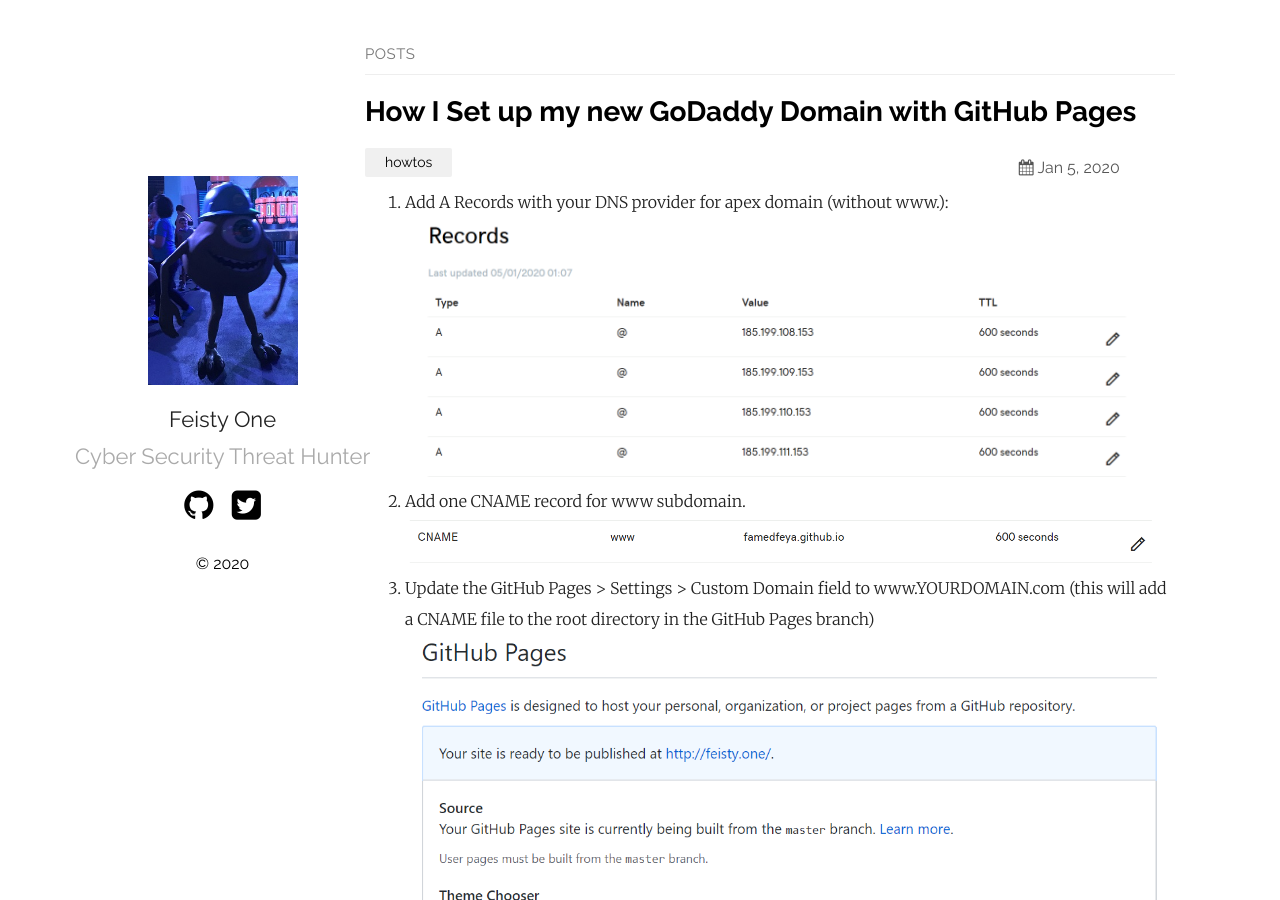
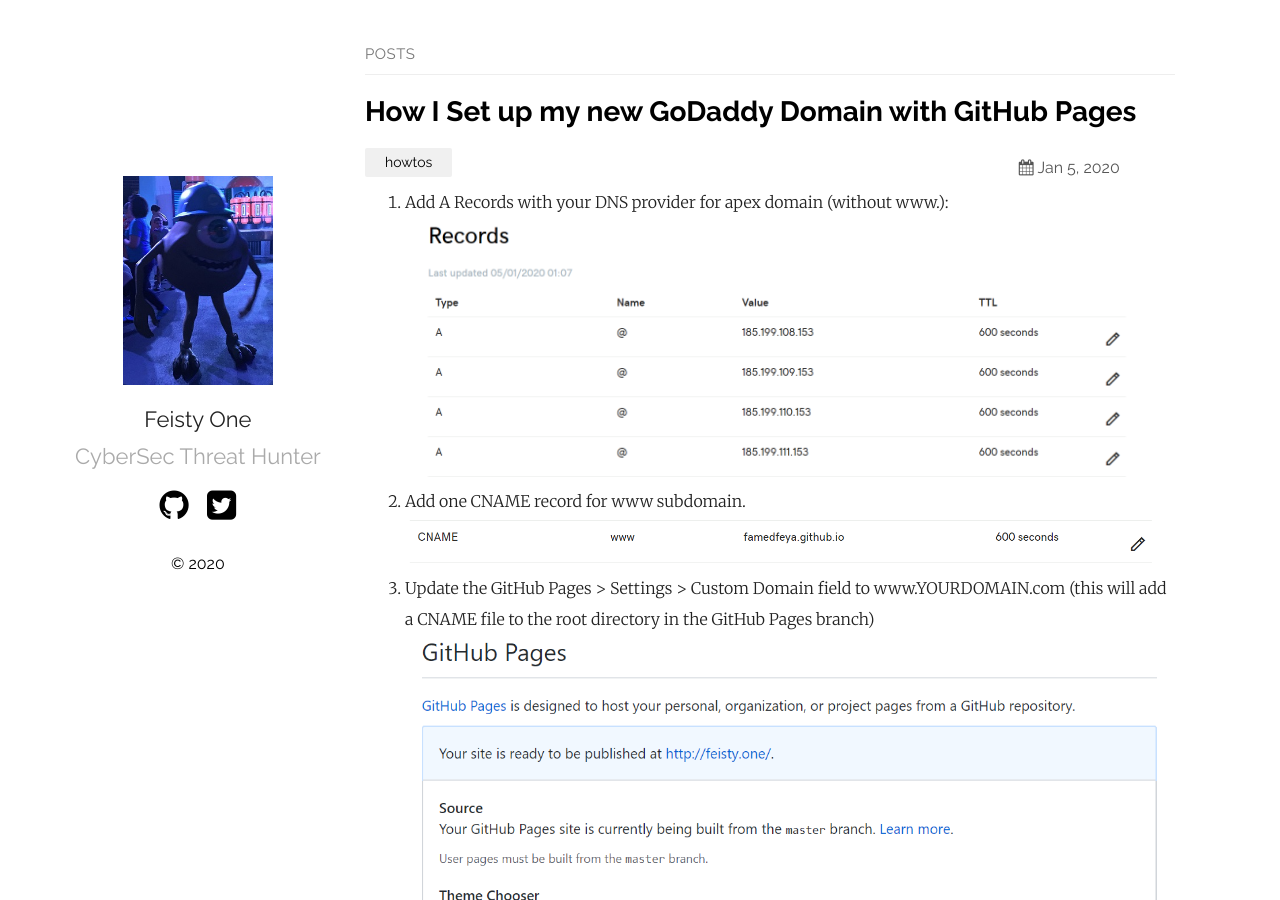
Before and after one commit to famedfeya/famed_blog, a Jekyll site: the page built from index.md, in a window 1280 px wide and 900 px high. Built offline with Jekyll 4.4.1, drawn with Linux system fonts in a browser that asks for light colours.

```diff
--- a/_config.yml
+++ b/_config.yml
@@ -15,7 +15,7 @@ sass:
   sass_dir: _sass
 plainwhite:
   name: Feisty One
-  tagline: Cyber Security Threat Hunter
+  tagline: CyberSec Threat Hunter
   date_format: "%b %-d, %Y"
   sitemap: true # set to true to generate sitemap.xml content
   # generate social links in footer
```
Also changed, not shown: _posts/2015-08-04-august-2015-study-plan.md (+1 -1 lines).
